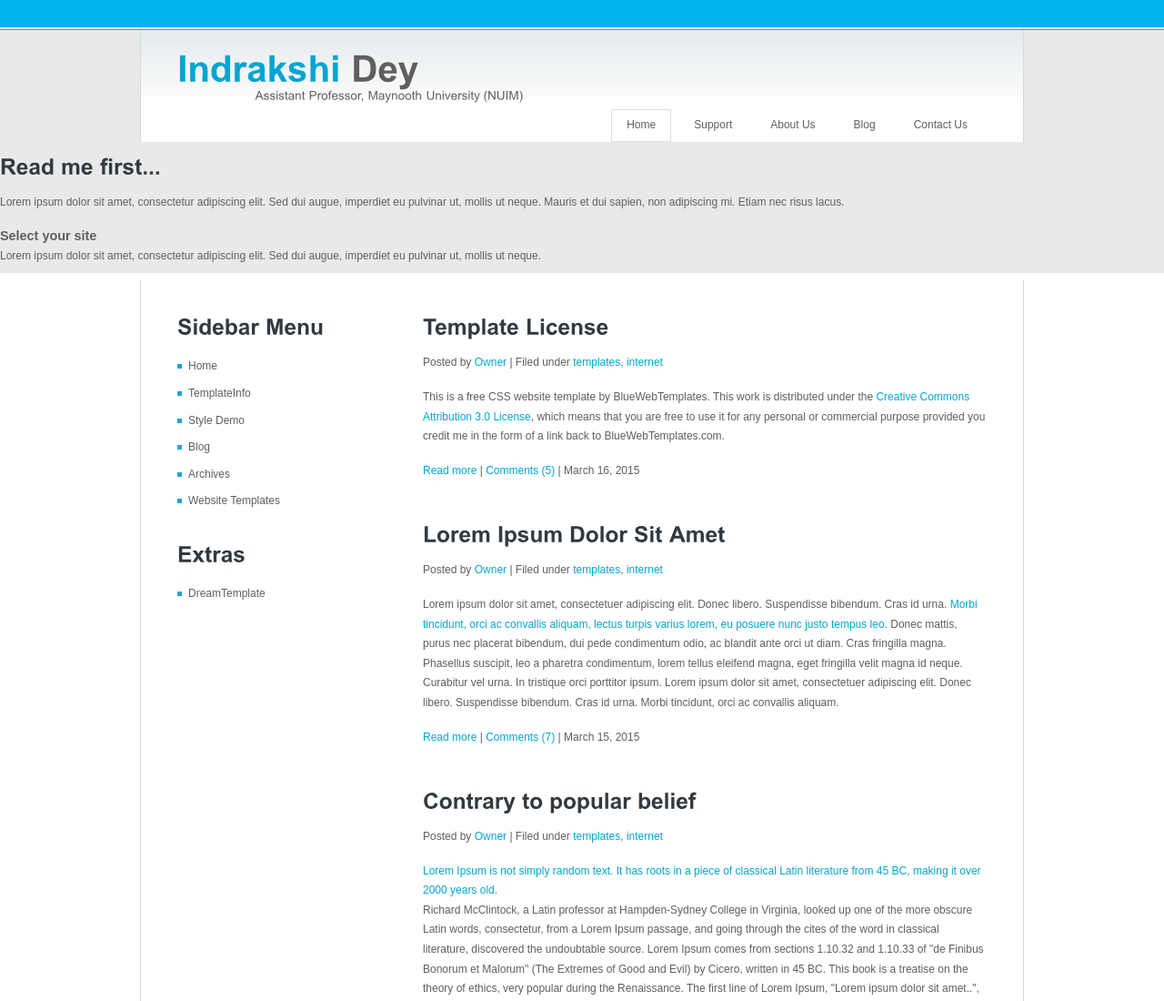
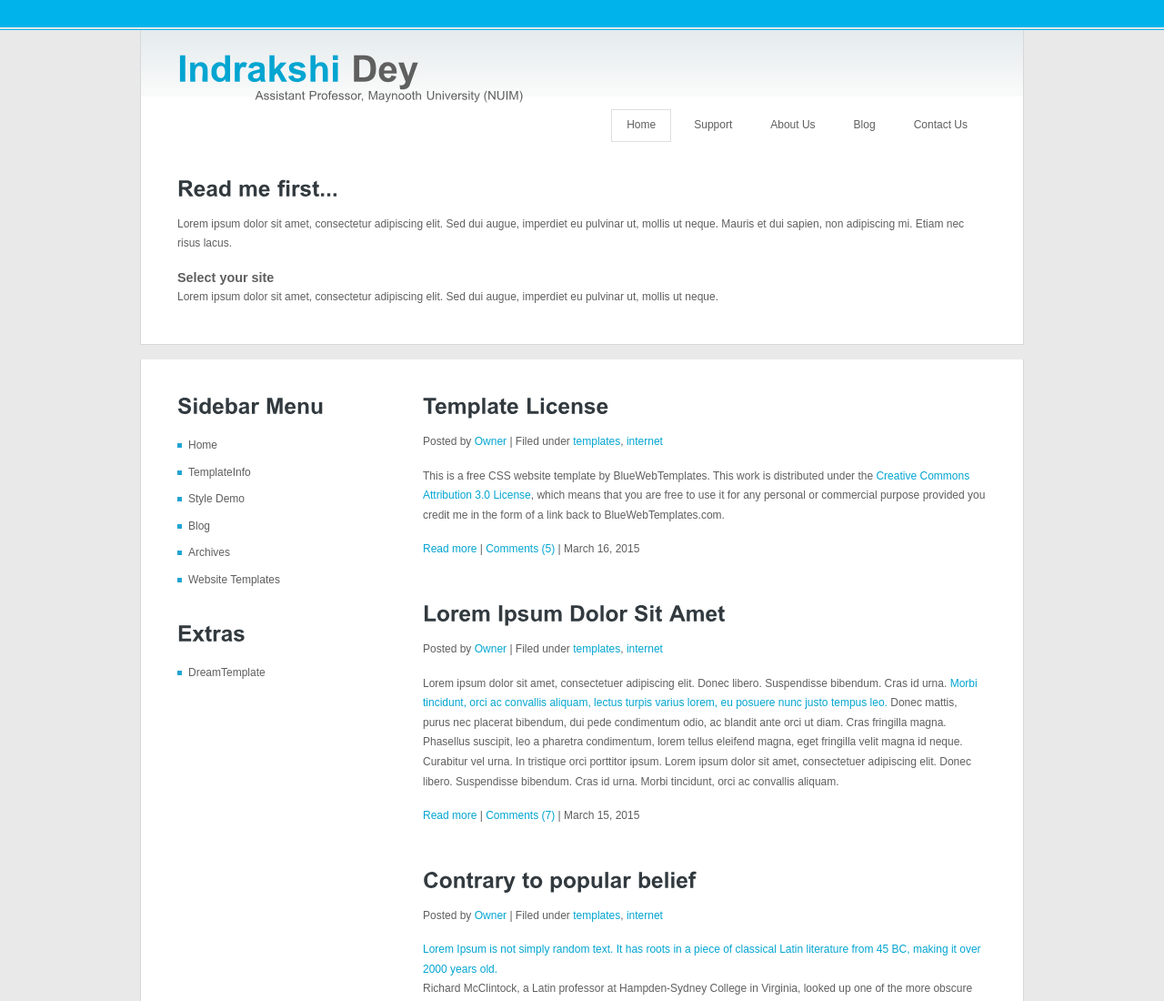
Before and after one commit to piu0023/IndrakshiDey, a plain HTML site: page index.html in a window 1280 px wide. Shown: the top 1100 px of the page at 91% size. Drawn offline with Linux system fonts and the light colour scheme.

Commit message:
Update index.html

```diff
--- a/index.html
+++ b/index.html
@@ -28,6 +28,8 @@
       <div class="clr"></div>
     </div>
   </div>
+  <div class="content">
+    <div class="content_resize">
       <h2>Read me first...</h2>
       <p>Lorem ipsum dolor sit amet, consectetur adipiscing elit. Sed dui augue, imperdiet eu pulvinar ut, mollis ut neque. Mauris et dui sapien, non adipiscing mi. Etiam nec risus lacus.</p>
       <p><big><strong>Select your site</strong></big><br/>
```
